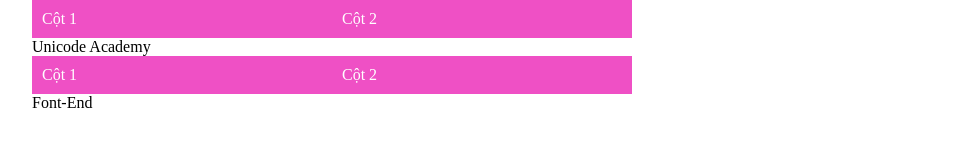
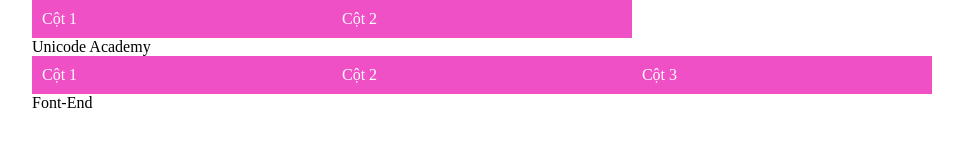
Before and after one commit to dvnhidhti17a1hn-jpg/NHI-Uneti-TRANNING-FE-, a plain HTML site: page css6/ex6.html in a window 1280 px wide. Shown: the whole page, without its empty margins (158-1121 px from the left). Drawn offline with Linux system fonts and the light colour scheme.

Commit message:
test push

```diff
--- a/css6/ex6.html
+++ b/css6/ex6.html
@@ -30,6 +30,9 @@
             <div class="item">
                 Cột 2
             </div>
+            <div class="item">
+                Cột 3
+            </div>
         </div>
         <p>
             Font-End
```
